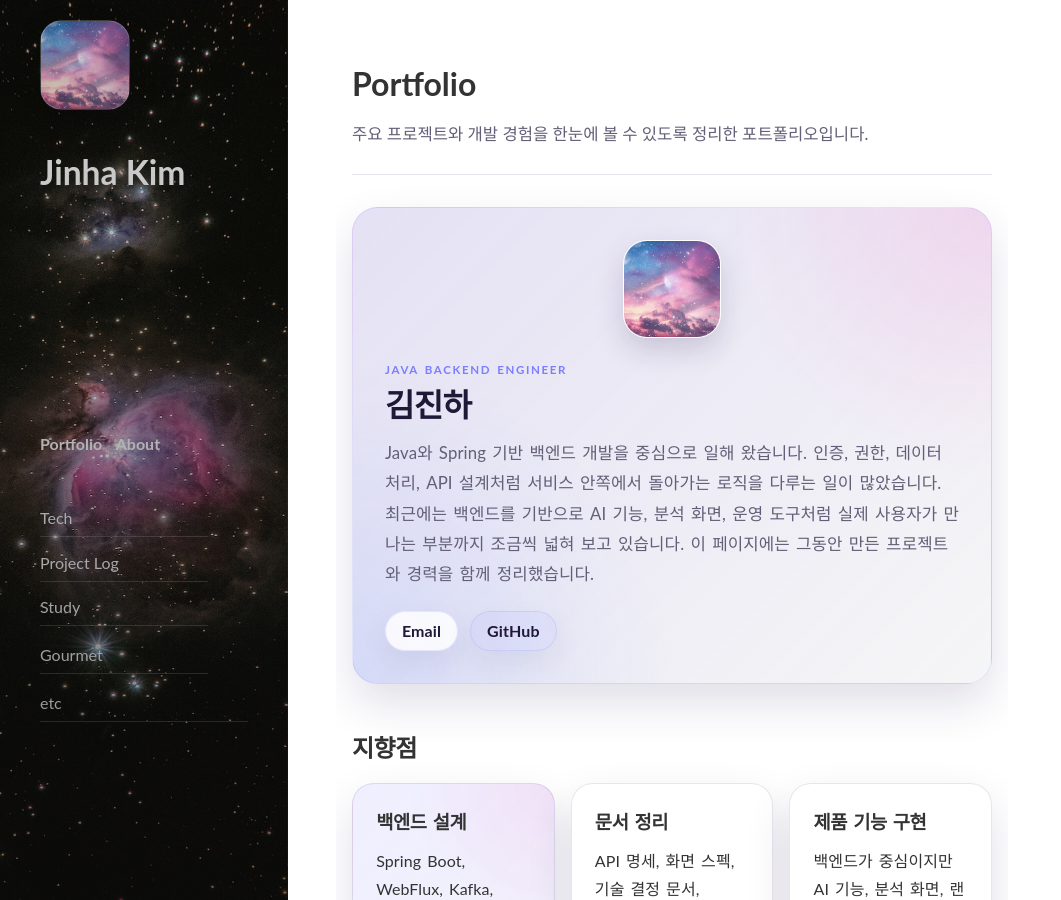
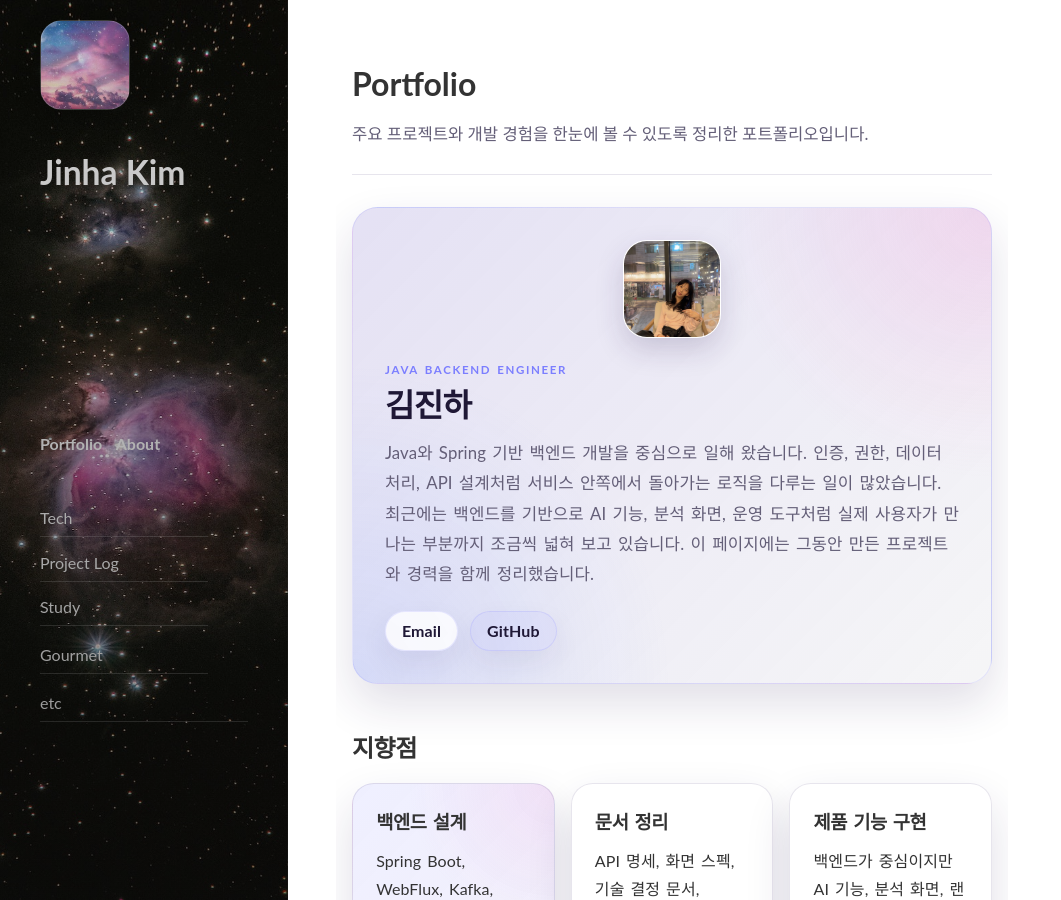
Before and after one commit to jean202/jean202.github.io, a Jekyll site: the page built from portfolio.md, in a window 1280 px wide and 900 px high. Shown: the whole window, without its empty margins (0-1061 px from the left). Built offline with Jekyll 4.4.1, drawn with Linux system fonts in a browser that asks for light colours; nearby versions of some CDN libraries.

Commit message:
Replace profile image with new portrait photo
- Add me-source.jpg: processed portrait photo (1178×1178, EXIF removed, center-cropped)
- Generate favicon.ico: multi-size (16/32/48/64px) from new portrait
- Generate apple-touch-icon.png: 180×180 from new portrait
- Update portfolio.md: reference me-source.jpg instead of me.jpg
- Preserve original me.jpg for potential future use

Co-Authored-By: Claude <noreply@anthropic.com>

```diff
--- a/portfolio.md
+++ b/portfolio.md
@@ -11,7 +11,7 @@ order: 1
 
 <section class="profile-section profile-section--intro">
   <div class="profile-hero">
-    <img class="profile-avatar" src="/assets/img/me.jpg" alt="김진하" />
+    <img class="profile-avatar" src="/assets/img/me-source.jpg" alt="김진하" />
     <p class="profile-kicker">Java Backend Engineer</p>
     <h2 class="profile-heading">김진하</h2>
     <p class="profile-summary">Java와 Spring 기반 백엔드 개발을 중심으로 일해 왔습니다. 인증, 권한, 데이터 처리, API 설계처럼 서비스 안쪽에서 돌아가는 로직을 다루는 일이 많았습니다. 최근에는 백엔드를 기반으로 AI 기능, 분석 화면, 운영 도구처럼 실제 사용자가 만나는 부분까지 조금씩 넓혀 보고 있습니다. 이 페이지에는 그동안 만든 프로젝트와 경력을 함께 정리했습니다.</p>
```
Also changed, not shown: assets/img/apple-touch-icon.png (added), assets/img/favicon.ico (added), assets/img/me-source.jpg (added).
